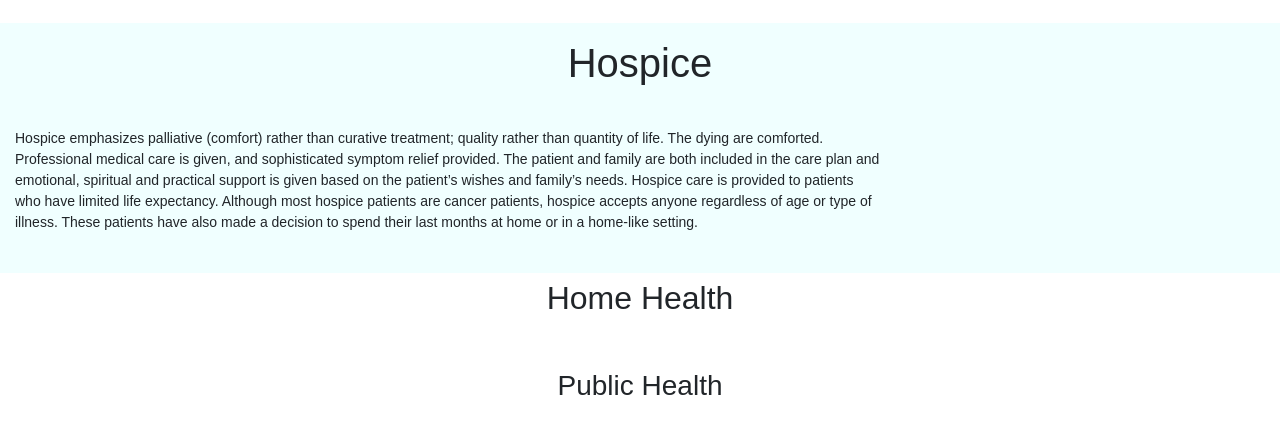
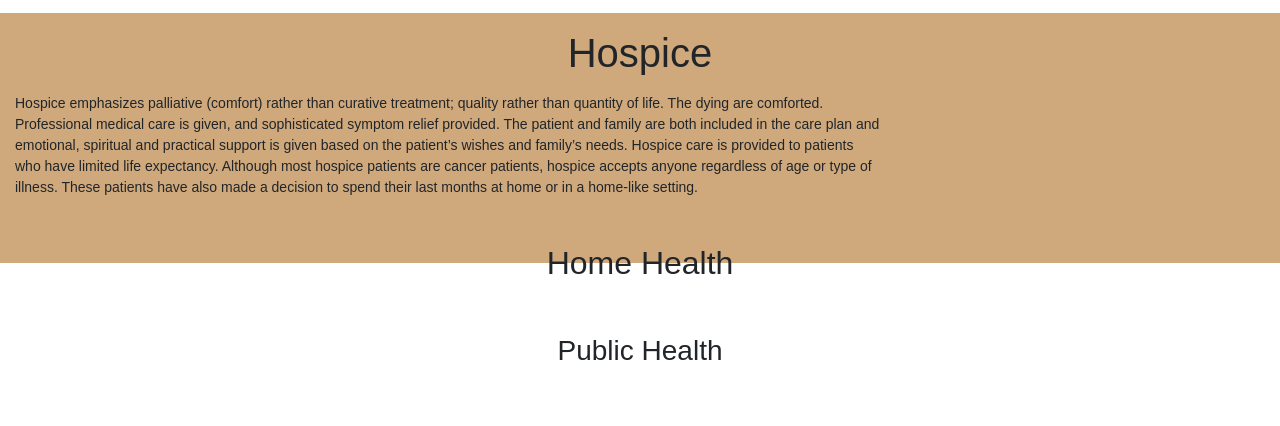
Before and after one commit to crosssawyer/harrisoncountyhealthco.github.io, a plain HTML site: page index.html in a window 1280 px wide. Shown: the part 617-1043 px from the top of the page. After the commit the page ends 1008 px from the top, so only its background shows below. Drawn offline with nearby package versions, Linux system fonts and the light colour scheme.

Commit message:
Added Id
- added ID to hospice
- changed margins

```diff
--- a/index.html
+++ b/index.html
@@ -52,7 +52,7 @@
         class="pageHeader"
       />
       <div class="allHeaders">
-        <h1 class="header1">Hospice</h1>
+        <h1 class="header1" id="Hospice">Hospice</h1>
         <p1 class="HospiceParag"
           >Hospice emphasizes palliative (comfort) rather than curative
           treatment; quality rather than quantity of life. The dying are
--- a/style.css
+++ b/style.css
@@ -88,6 +88,7 @@ h1,h2,h3,h4{
     position: sticky;
     top: 0;
     cursor: pointer;
+    font-style: bold;
 }
 
 .pageHeader{
@@ -97,15 +98,15 @@ h1,h2,h3,h4{
 .HospiceParag{
     font-size: 14px;
     display: -webkit-box;
-    margin-top: 5px;
+    margin-top: 0px;
     margin-bottom: 25px;
     margin-left: 15px;
     margin-right: 400px;
 }
 
 .header1{
-    margin-top: 25px;
-    margin-bottom: 25px;
+    margin-top: 15px;
+    margin-bottom: 0px;
     margin-left: 25px;
     margin-right: 25px;
 }
@@ -119,6 +120,6 @@ img{
 .allHeaders{
     height: 250px;
     width: auto;
-    background-color: azure;
+    background-color: #CFA97C;
     border: #131313;
 }
```
